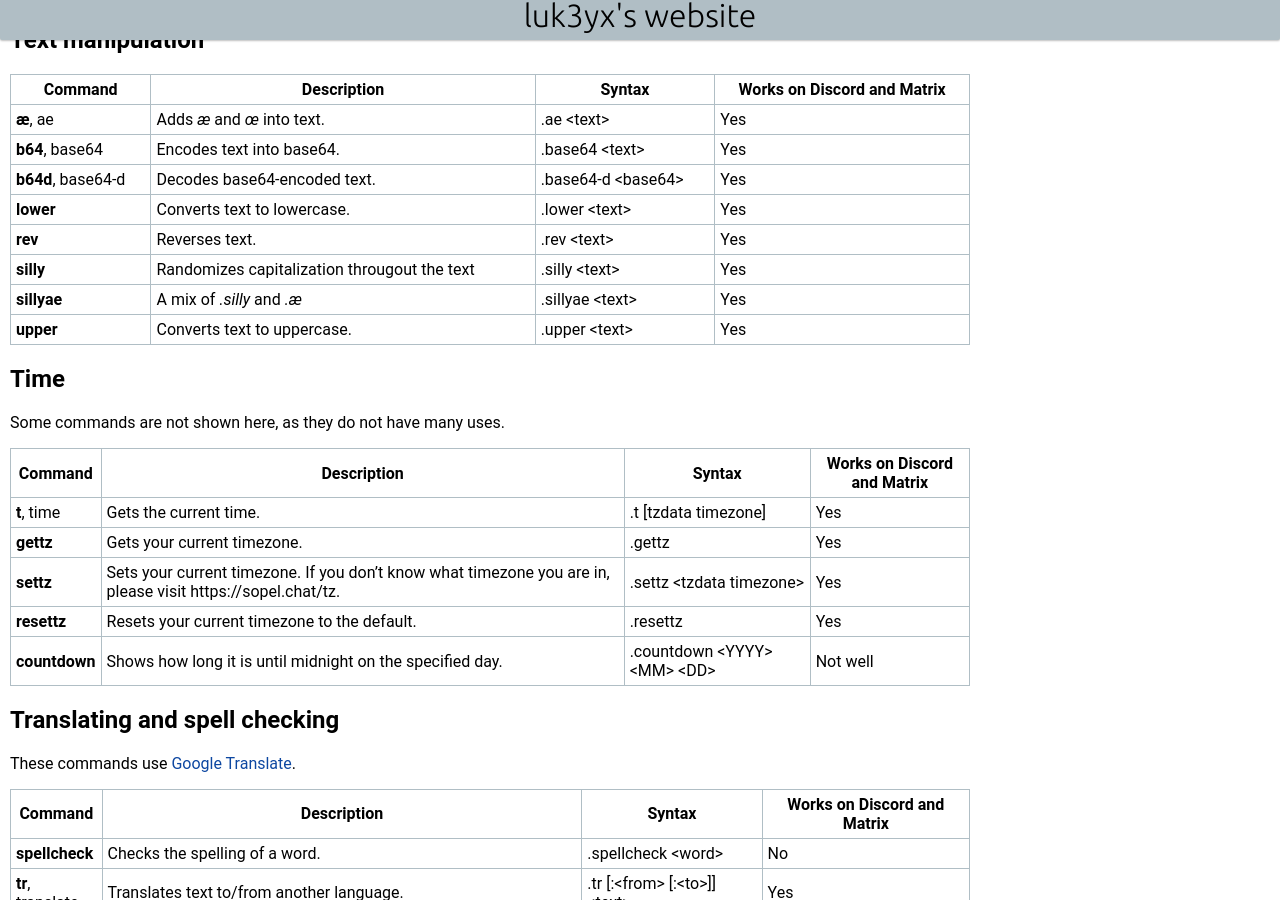
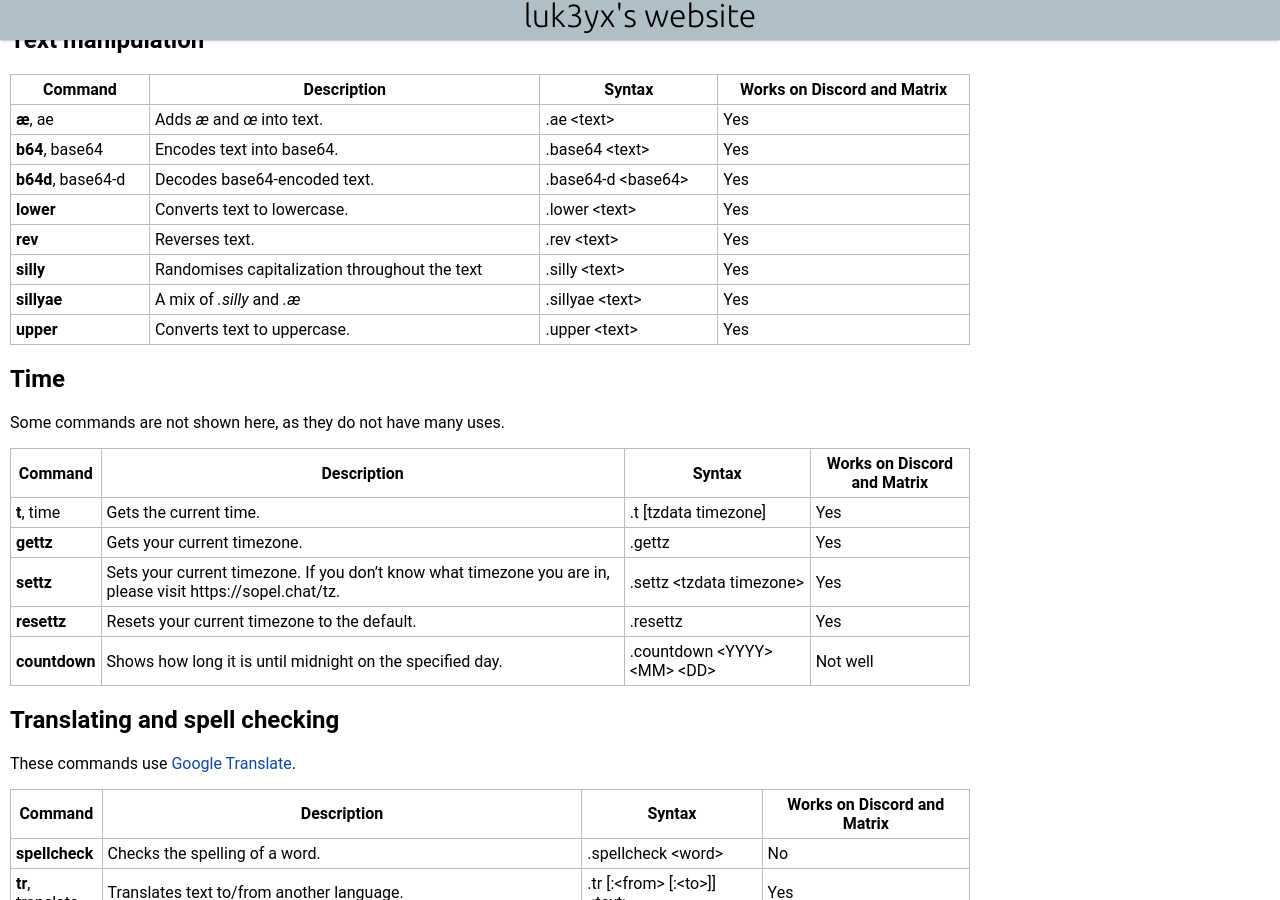
Before and after one commit to luk3yx/luk3yx.github.io, a Jekyll site: the page built from lurk.md, in a window 1280 px wide and 900 px high, scrolled down 2087 px. Built offline with Jekyll 4.4.1, drawn with Linux system fonts in a browser that asks for light colours.

Commit message:
Update lurk.md

```diff
--- a/lurk.md
+++ b/lurk.md
@@ -80,7 +80,7 @@ Useful commands that do not fit into any other categories.
 | **b64d**, base64-d | Decodes base64-encoded text. | .base64-d \<base64> | Yes |
 | **lower**     | Converts text to lowercase. | .lower \<text> | Yes |
 | **rev**       | Reverses text. | .rev \<text> | Yes |
-| **silly**     | Randomizes capitalization througout the text | .silly \<text> | Yes |
+| **silly**     | Randomises capitalization throughout the text | .silly \<text> | Yes |
 | **sillyae**   | A mix of *.silly* and *.&aelig;* | .sillyae \<text> | Yes |
 | **upper**     | Converts text to uppercase. | .upper \<text> | Yes |
 
```
